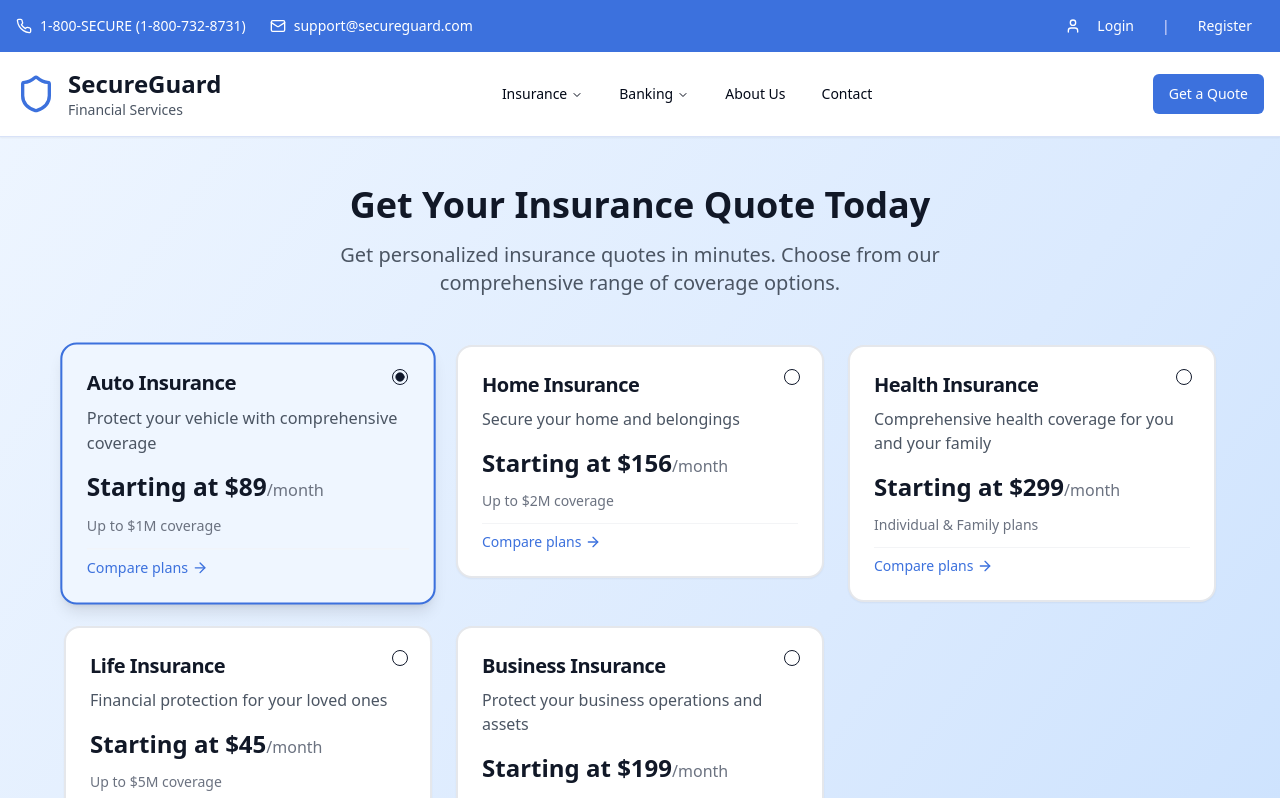
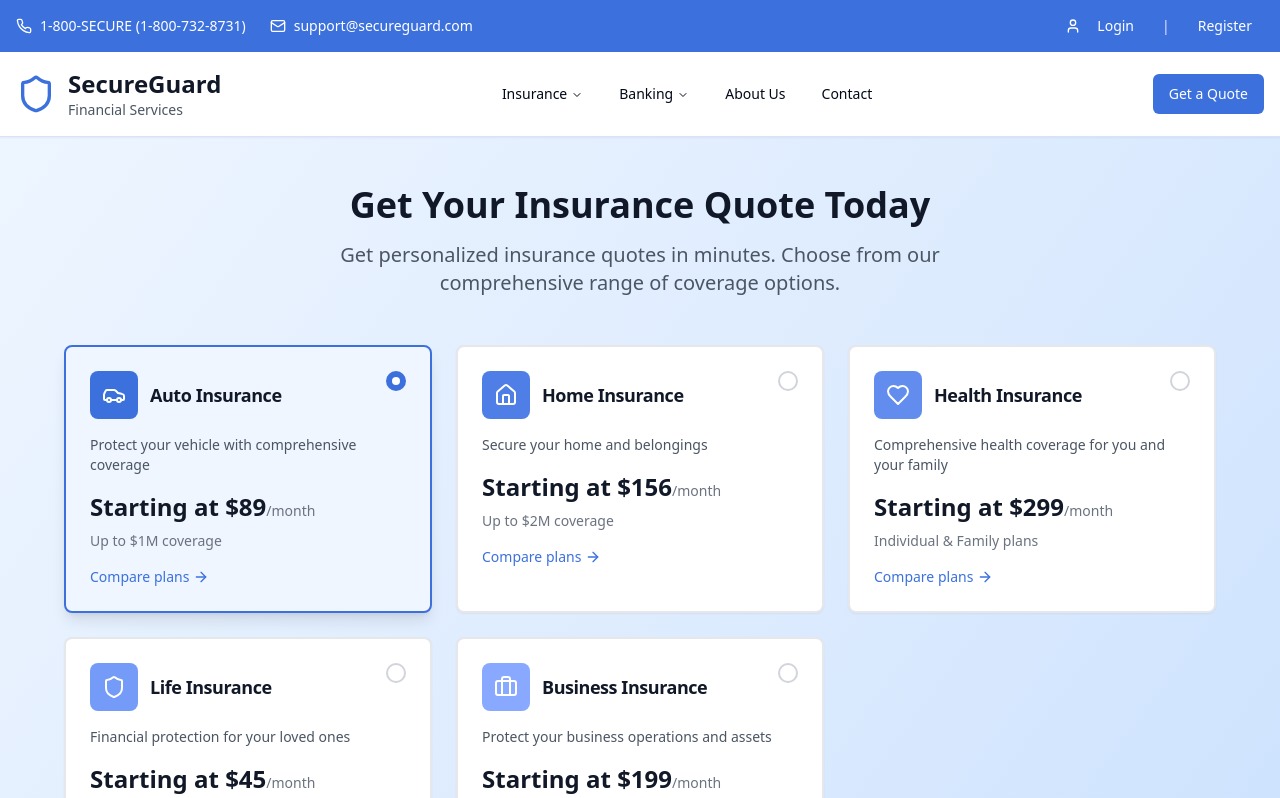
Before and after one commit to jithendran-design/policy-mods-demo-app, a React (Vite) app: page / in a window 1280 px wide. Shown: the top 798 px of the page. Built offline with nearby package versions, Linux system fonts and the light colour scheme.

Commit message:
Reverted to commit a053e3c6d4e60f34f8c3d531bd157d81bb863065

```diff
--- a/src/pages/Index.tsx
+++ b/src/pages/Index.tsx
@@ -2,7 +2,6 @@
 import { useState } from "react";
 import { Card, CardContent, CardDescription, CardHeader, CardTitle } from "@/components/ui/card";
 import { Button } from "@/components/ui/button";
-import { RadioGroup, RadioGroupItem } from "@/components/ui/radio-group";
 import { Shield, Car, Home, Heart, Briefcase, ArrowRight } from "lucide-react";
 import { useNavigate } from "react-router-dom";
 import Header from "@/components/Header";
@@ -84,80 +83,77 @@ const Index = () => {
         </div>
 
         {/* Insurance Types Grid */}
-        <RadioGroup
-          value={selectedInsurance}
-          onValueChange={setSelectedInsurance}
-          className="grid md:grid-cols-2 lg:grid-cols-3 gap-6 max-w-6xl mx-auto mb-8"
-        >
+        <div className="grid md:grid-cols-2 lg:grid-cols-3 gap-6 max-w-6xl mx-auto mb-8">
           {insuranceTypes.map((insurance) => {
             const IconComponent = insurance.icon;
             const isSelected = selectedInsurance === insurance.id;
             return (
-              <div key={insurance.id} className="relative">
-                <RadioGroupItem
-                  value={insurance.id}
-                  id={insurance.id}
-                  className="absolute top-6 right-6 z-10"
-                />
-                <label
-                  htmlFor={insurance.id}
-                  className={`block cursor-pointer transition-all duration-300 ${
-                    isSelected ? 'transform scale-[1.02]' : ''
-                  }`}
-                >
-                  <Card className={`h-full border-2 rounded-2xl transition-all duration-300 ${
+              <Card
+                key={insurance.id}
+                className={`cursor-pointer transition-all duration-300 border-2 ${
                   isSelected
                     ? 'border-[#3C71DD] bg-blue-50 shadow-lg'
-                      : 'border-gray-200 hover:border-[#3C71DD]/40 hover:shadow-md bg-white'
-                  }`}>
-                    <CardHeader className="pb-4 pt-6">
+                    : 'border-gray-200 hover:border-[#3C71DD]/40 hover:shadow-md'
+                }`}
+                onClick={() => handleInsuranceSelect(insurance.id)}
+              >
+                <CardHeader className="pb-4">
                   <div className="flex items-start justify-between">
-                        <div className="flex-1">
-                          <CardTitle className="text-xl font-bold text-gray-900 mb-2">{insurance.title}</CardTitle>
-                          <CardDescription className="text-gray-600 text-base">
-                            {insurance.description}
-                          </CardDescription>
+                    <div className="flex items-center space-x-3">
+                      <div className={`${insurance.color} w-12 h-12 rounded-lg flex items-center justify-center`}>
+                        <IconComponent className="h-6 w-6 text-white" />
+                      </div>
+                      <div>
+                        <CardTitle className="text-lg text-gray-900">{insurance.title}</CardTitle>
+                      </div>
+                    </div>
+                    <div className={`w-5 h-5 rounded-full border-2 ${
+                      isSelected
+                        ? 'border-[#3C71DD] bg-[#3C71DD]'
+                        : 'border-gray-300'
+                    } flex items-center justify-center`}>
+                      {isSelected && (
+                        <div className="w-2 h-2 bg-white rounded-full"></div>
+                      )}
                     </div>
                   </div>
                 </CardHeader>
-                    <CardContent className="pt-0 pb-6">
-                      <div className="space-y-3">
+                <CardContent className="pt-0">
+                  <CardDescription className="text-gray-600 mb-4">
+                    {insurance.description}
+                  </CardDescription>
+                  <div className="space-y-2">
                     <div className="text-2xl font-bold text-gray-900">
                       Starting at {insurance.startingPrice}
-                          <span className="text-base font-normal text-gray-500">/month</span>
+                      <span className="text-sm font-normal text-gray-500">/month</span>
                     </div>
                     <div className="text-sm text-gray-500">
                       {insurance.coverage}
                     </div>
-                        <div className="pt-2 border-t border-gray-100">
-                          <button
-                            type="button"
-                            className="text-[#3C71DD] text-sm font-medium flex items-center hover:text-[#2F5FC7] transition-colors"
-                          >
+                  </div>
+                  <div className="mt-4">
+                    <button className="text-[#3C71DD] text-sm font-medium flex items-center hover:text-[#2F5FC7] transition-colors">
                       Compare plans <ArrowRight className="h-4 w-4 ml-1" />
                     </button>
                   </div>
-                      </div>
                 </CardContent>
               </Card>
-                </label>
-              </div>
             );
           })}
-        </RadioGroup>
+        </div>
 
         {/* Get Quote Button */}
         <div className="text-center mb-16">
           <Button
             onClick={handleGetQuote}
-            className="bg-[#3C71DD] hover:bg-[#2F5FC7] text-white font-medium py-3 px-8 text-lg rounded-xl transition-colors duration-200"
+            className="bg-[#3C71DD] hover:bg-[#2F5FC7] text-white font-medium py-3 px-8 text-lg rounded-lg transition-colors duration-200"
           >
             Get Quote for {insuranceTypes.find(i => i.id === selectedInsurance)?.title}
           </Button>
         </div>
 
         {/* Features Section */}
-        <div className="mt-16 bg-white rounded-2xl shadow-xl p-8 border border-[#3C71DD]/10">
+        <div className="mt-16 bg-white rounded-xl shadow-xl p-8 border border-[#3C71DD]/10">
           <h2 className="text-2xl font-bold text-center mb-8 text-gray-800">Why Choose SecureGuard?</h2>
           <div className="grid md:grid-cols-3 gap-8">
             <div className="text-center">
```
Lines whose indentation alone changed are shown as unchanged.
